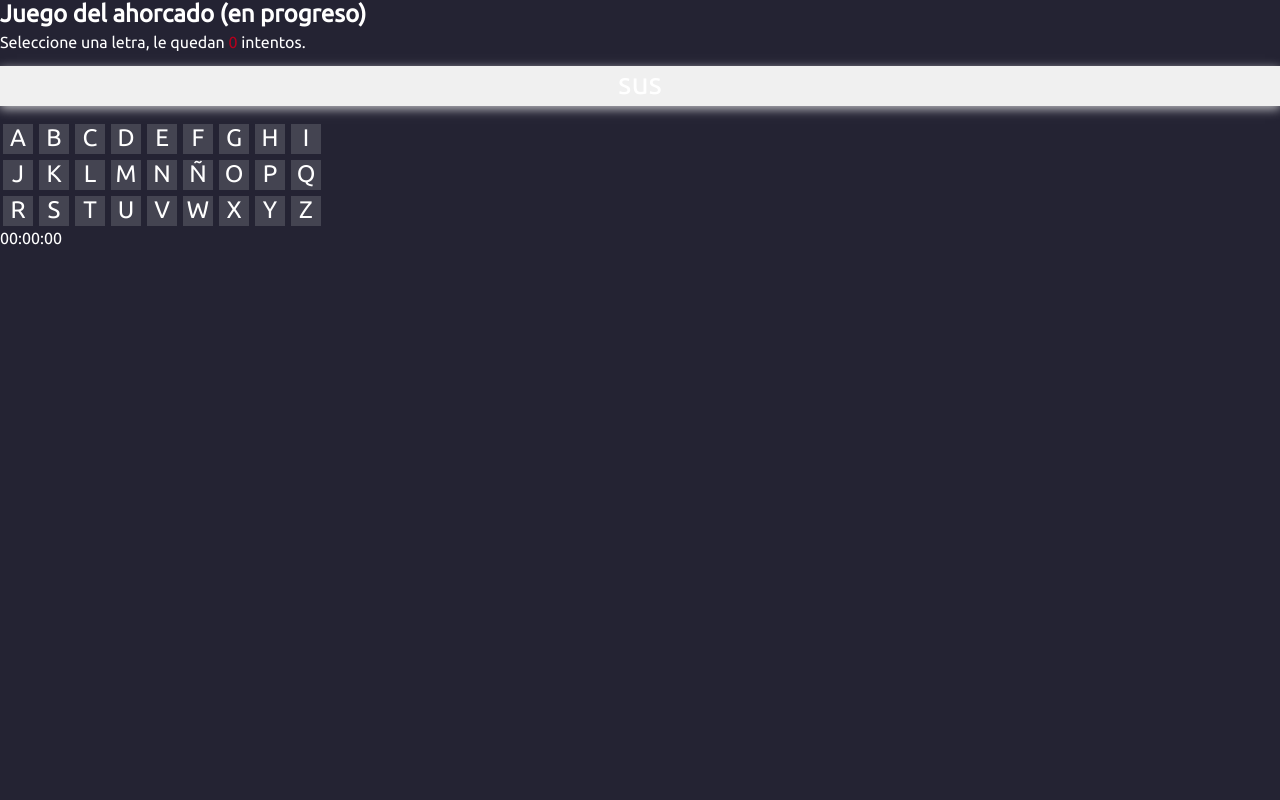
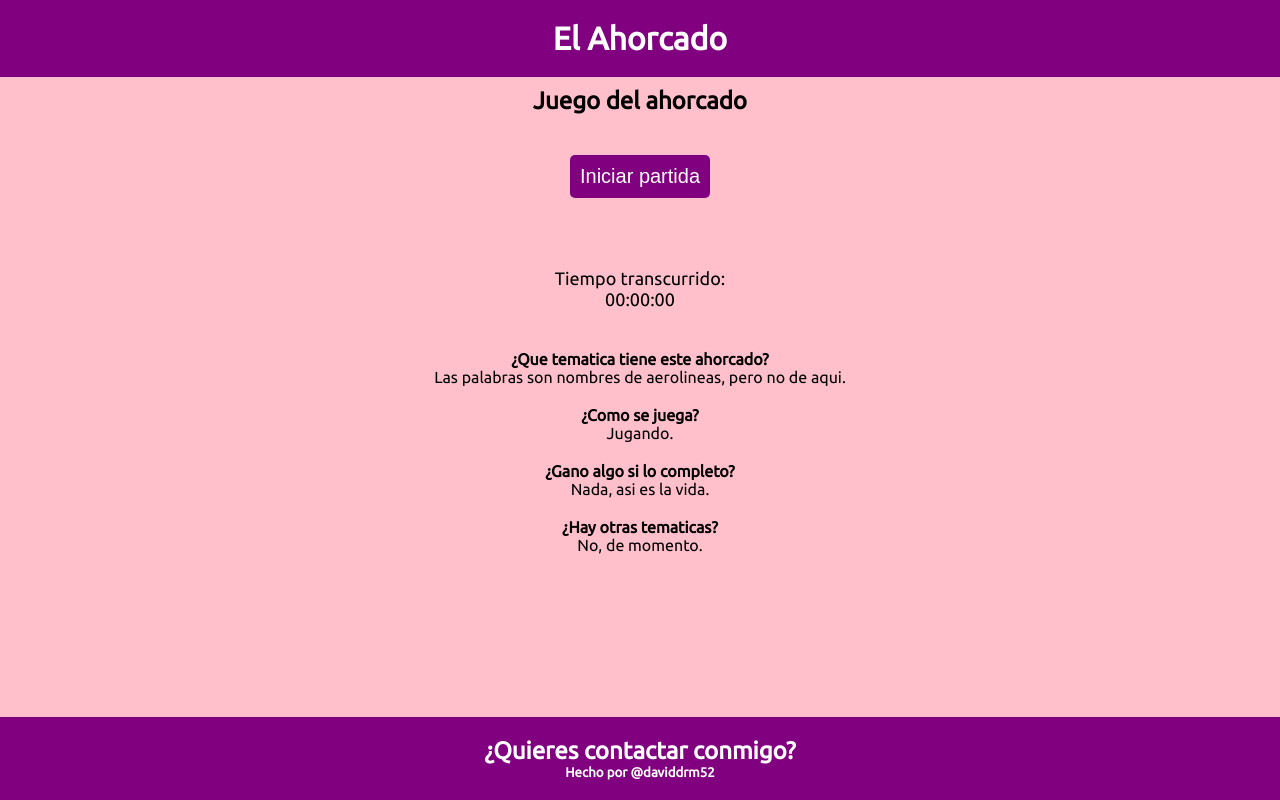
Before and after one commit to daviddrm52/Ahorcado-DWEC-23-24, a plain HTML site: page index.html in a window 1280 px wide. Drawn offline with Linux system fonts and the light colour scheme.

Commit message:
dia uno, avanzando estamos

```diff
--- a/css/style.css
+++ b/css/style.css
@@ -5,30 +5,89 @@
     margin: 0;
 }
 
-body {
-    background-color: #242333;
+header {
+    background-color: #800080;
+    padding: 20px;
+    align-items: center;
+    text-align: center;
+    color: #FFFFFF;
+}
+
+footer {
+    position: fixed;
+    left: 0;
+    bottom: 0;
+    padding-top: 20px;
+    padding-bottom: 20px;
+    width: 100%;
+    background-color: #800080;
     color: #FFFFFF;
     align-items: center;
-    height: 100vh;
+    text-align: center;
+}
+
+footer a{
+    text-decoration: none;
+    color: #FFFFFF;
+}
+
+body {
+    background-color: pink;
     font-family: 'Ubuntu', sans-serif;
 }
 
-.contenedor-pelicula {
-    margin: 20px 0;
+main {
+    text-align: center;
+    padding: 10px;
 }
 
-.contenedor {
+#contenedor {
     margin-bottom: 30px;
     perspective: 1000px;
 }
 
+#iniciaPartida {
+    padding: 40px;
+}
+
+#contenedor-derrota {
+    padding: 40px;
+    display: none;
+}
+
+#contenedor-victoria {
+    padding: 40px;
+    display: none;
+}
+
+#iniciaPartida button{
+    padding: 10px;
+    border-radius: 5px;
+    background-color: #800080;
+    color: #FFFFFF;
+    border: transparent;
+    cursor: pointer;
+    font-size: 20px;
+}
+
+.tiempo {
+    padding: 30px;
+    font-size: large;
+}
+
+.ayuda div {
+    padding: 10px;
+}
+
 .letra{
-    background-color: #444451;
-    height: 30px;
-    width: 30px;
+    background-color: #28282c;
+    height: 35px;
+    width: 35px;
     margin: 3px;
+    display: inline-block;
     text-align: center;
     font-size: 24px;
+    color: #FFFFFF;
 }
 
 .letra.correcto {
@@ -68,18 +127,14 @@ body {
     margin-left: 2px;
 }
 
-.fila {
-    display: flex;
-}
-
 .palabraSecreta{
-    background-color: #F0F0F0;
     text-align: center;
     font-size: 30px;
     height: 40px;
-    width: 100%;
-    margin: 15px 0;
-    box-shadow: 0 3px 10px rgba(255,255,255,0.7);
+    width: 400px;
+    margin: auto;
+    margin-top: 10px;
+    margin-bottom: 10px;
 }
 
 p.texto {
--- a/index.html
+++ b/index.html
@@ -8,15 +8,23 @@
 </head>
 <body>
     <header>
-
+        <h1>El Ahorcado</h1>
     </header>
     <main>
         <h2>
-            Juego del ahorcado (en progreso)
+            Juego del ahorcado
         </h2>
-        <p class="texto">Seleccione una letra, le quedan <span id="total">0</span> intentos.</p>
-        <div class="contenedor">
-            <div class="palabraSecreta">sus</div>
+        <div id="contenedor-derrota">
+            Has perdido, skill issue i guess.
+            <img src="./img/skill-issue.jpg" width="400px">
+        </div>
+        <div id="contenedor-victoria">
+            Has ganado, good one.
+            <img src="./img/draven_chad.png" width="400px">
+        </div>
+        <div id="contenedor">
+            <p class="texto">Seleccione una letra, le quedan <span id="intentos">7</span> intentos. <button id="temporal">Prueba menos</button></p>
+            <div class="palabraSecreta">_ _ _ _ _ _</div>
             <div class="fila">
                 <div class="letra">A</div>
                 <div class="letra">B</div>
@@ -27,7 +35,6 @@
                 <div class="letra">G</div>
                 <div class="letra">H</div>
                 <div class="letra">I</div>
-
             </div>
             <div class="fila">
                 <div class="letra">J</div>
@@ -41,7 +48,6 @@
                 <div class="letra">Q</div>
             </div>
             <div class="fila">
-
                 <div class="letra">R</div>
                 <div class="letra">S</div>
                 <div class="letra">T</div>
@@ -52,12 +58,37 @@
                 <div class="letra">Y</div>
                 <div class="letra">Z</div>
             </div>
-            <div id="laHoraReal">00:00:00</div>
+        </div>
+        <div id="iniciaPartida">
+            <button id="botonIniciarPartida">Iniciar partida</button>
+        </div>
+        <div class="tiempo">
+            <p>Tiempo transcurrido: </p>
+            <div id="tiempoTranscurrido">00:00:00</div>
+        </div>
+        <div class="ayuda">
+            <div>
+                <p><b>¿Que tematica tiene este ahorcado?</b></p>
+                <p>Las palabras son nombres de aerolineas, pero no de aqui.</p>
+            </div>
+            <div>
+                <p><b>¿Como se juega?</b></p>
+                <p>Jugando.</p>
+            </div>
+            <div>
+                <p><b>¿Gano algo si lo completo?</b></p>
+                <p>Nada, asi es la vida.</p>
+            </div>
+            <div>
+                <p><b>¿Hay otras tematicas?</b></p>
+                <p>No, de momento.</p>
+            </div>
         </div>
     </main>
     <footer>
-
+        <h2>¿Quieres contactar conmigo?</h2>
+        <h5>Hecho por <a href="https://github.com/daviddrm52">@daviddrm52</a></h5>
     </footer>
-    <!-- <script src="./js/ahorcado.js"></script> -->
+    <script src="./js/ahorcado.js"></script>
 </body>
 </html>
--- a/js/ahorcado.js
+++ b/js/ahorcado.js
@@ -1,59 +1,69 @@
-// /* Variables */
-// const contenedor = document.querySelector('.contenedor');
-// const asientos = document.querySelectorAll('.fila .asiento:not(.ocupado)');
-// const contador = document.getElementById('contador');
-// const total = document.getElementById('total');
-// const peliculaSelect = document.getElementById('pelicula');
-// let precioTicket = +peliculaSelect.value;
+//Variables para el temporizador
 
-// //Llamada a rellenaIU para rellenar la pagina con los datos guardados
-// rellenaIU();
+let elCrono;
+let miFecha = new Date();
+let tiempoTranscurrido = document.getElementById("tiempoTranscurrido");
 
-// /* Eventos */
-// contenedor.addEventListener('click', (e) => {
-//     if(e.target.classList.contains('asiento') && !e.target.classList.contains('ocupado')){
-//         e.target.classList.toggle('seleccionado');
-//         actualizaSeleccionAsientos();
-//     };
-// });
+//Inicializa el tiempo
+miFecha.setHours(0,0,0,0);
 
-// peliculaSelect.addEventListener('change', (e) => {
-//     precioTicket = +e.target.value;
-//     localStorage.setItem('indexPeliculaSeleccionada', e.target.selectedIndex);
-//     localStorage.setItem('precioPeliculaSeleccionada', e.target.value);
-//     actualizaSeleccionAsientos();
-// })
+//Inicializa el texto de "tiempoTranscurrido";
+tiempoTranscurrido.innerHTML = "00:00:00";
 
-// /* Funciones */
-// //Actualiza la selección de asientos cuando seleccionamos uno, ademas de calcular el precio de la pelicula en funcion de los asientos seleccionados
-// function actualizaSeleccionAsientos(){
-//     const asientosSeleccionados = document.querySelectorAll('.fila .asiento.seleccionado');
-//     const asientosIndex = [...asientosSeleccionados].map((asiento) => [...asientos].indexOf(asiento));
-//     localStorage.setItem('asientosSeleccionados', JSON.stringify(asientosIndex));
-//     const contadorAsientosSeleccionados = asientosSeleccionados.length;
-//     contador.innerText = contadorAsientosSeleccionados;
-//     total.innerText = contadorAsientosSeleccionados * precioTicket;
-// };
+//Funcion que realiza el cronometro de tiempo transcurrido
+function cronometroInicial(){
+    let horas = miFecha.getHours();
+    let minutos = miFecha.getMinutes();
+    let segundos = miFecha.getSeconds();
+    segundos += 1;
+    if (segundos == 60){
+        segundos = 0;
+        minutos += 1;
+        miFecha.setMinutes(minutos);
+    };
+    if (minutos == 60){
+        minutos = 0;
+        horas += 1;
+        miFecha.setHours(horas);
+    };
+    miFecha.setSeconds(segundos);
+    if (horas < 10) { horas = "0" + horas;}
+    if (minutos < 10) { minutos = "0" + minutos;}
+    if (segundos < 10) { segundos = "0" + segundos;}
+    tiempoTranscurrido.innerHTML = horas + ":" + minutos + ":" + segundos;
+};
 
-// //Llama al localStorage para recuperar la información guardada, y rellenar la pagina con los datos guardados
-// function rellenaIU(){
-//     const asientosSeleccionados = JSON.parse(localStorage.getItem('asientosSeleccionados'));
-//     if(asientosSeleccionados !== null && asientosSeleccionados.length > 0){
-//         asientos.forEach((asiento, index) => {
-//             if(asientosSeleccionados.indexOf(index) > -1){
-//                 asiento.classList.add('seleccionado');
-//             };
-//         });
-//     };
-//     const indexPeliculaSeleccionada = localStorage.getItem('indexPeliculaSeleccionada');
-//     if(indexPeliculaSeleccionada !== null){
-//         peliculaSelect.selectedIndex = indexPeliculaSeleccionada;
-//     };
-//     const precioPeliculaSeleccionada = localStorage.getItem('precioPeliculaSeleccionada');
-//     if(precioPeliculaSeleccionada !== null){
-//         precioTicket = +precioPeliculaSeleccionada;
-//     };
-// };
+//Variables para el ahorcado fase 1
+let palabras = ["Air Chiquin", "Air Lian", "Air Nevada"];
+let intentosRestantes = 7;
+let intentosHTML = document.getElementById("intentos");
+let botonPrueba = document.getElementById("temporal");
+let divIniciarPartida = document.getElementById("iniciaPartida");
+let botonIniciarPartida = document.getElementById("botonIniciarPartida");
+let contenedor = document.getElementById("contenedor");
+let contendorDerrota = document.getElementById("contenedor-derrota");
+let contendorVictoria = document.getElementById("contenedor-victoria");
+contenedor.style.display = "none";
+botonPrueba.style.display = "none";
 
-// //Llamada final a actualizaSeleccionAsientos, para que carguen los precios y los asientos en el ultimo parrafo
-// actualizaSeleccionAsientos();
+botonPrueba.addEventListener('click', (e) => {
+    intentosRestantes--;
+    console.log(intentosRestantes);
+    intentosHTML.innerHTML = intentosRestantes;
+    if(intentosRestantes === 0){
+        clearInterval(cronometroInicial);
+        botonPrueba.style.display = "none";
+        contenedor.style.display = "none";
+        contendorDerrota.style.display = "block";
+        // contendorVictoria.style.display = "block";
+    };
+});
+
+botonIniciarPartida.addEventListener('click', (e) => {
+    elCrono = setInterval(cronometroInicial, 1000);
+    botonIniciarPartida.style.display = "none";
+    divIniciarPartida.style.display = "none";
+    contenedor.style.display = "block";
+    botonPrueba.style.display = "block";
+
+});
```
Also changed, not shown: documentacion/logs-ahorcado.txt, img/draven_chad.png (added), img/skill-issue.jpg (added).
